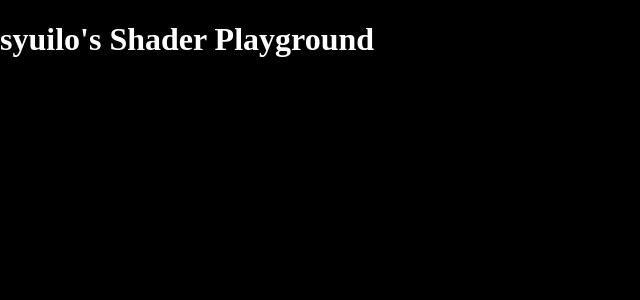
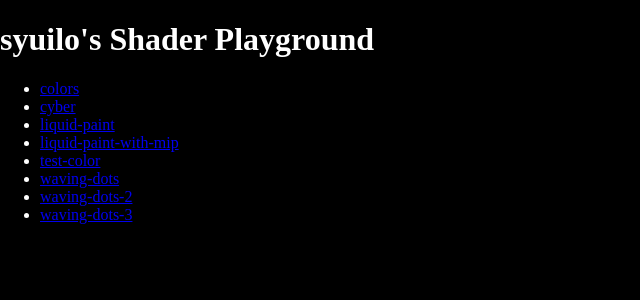
Before and after one commit to syuilo/shaders, a Vue app: page / in a window 1280 px wide. Shown: the top 300 px of the page, without its empty margins (0-640 px from the left). Built offline with nearby package versions, Linux system fonts and the light colour scheme.

Commit message:
feat: render generated shader list

```diff
--- a/src/App.vue
+++ b/src/App.vue
@@ -2,13 +2,21 @@
 <XPlayground v-if="name != null" :name="name"/>
 <div v-else>
 	<h1>syuilo's Shader Playground</h1>
-	<!-- TODO: render list of shaders -->
+	<ul>
+		<li v-for="shader in shaders" :key="shader">
+			<a :href="`?${shader}`">{{ shader }}</a>
+		</li>
+	</ul>
 </div>
 </template>
 
 <script lang="ts" setup>
-import { defineAsyncComponent, ref } from 'vue';
+import { ref } from 'vue';
 import XPlayground from './playground.vue';
+
+const shaders = Object.keys(import.meta.glob('./shaders/*/main.ts'))
+	.map(path => path.split('/')[2])
+	.sort();
 
 const name = ref(window.location.search.match(/\?([^&]+)/)?.[1] ?? null);
 </script>
```
